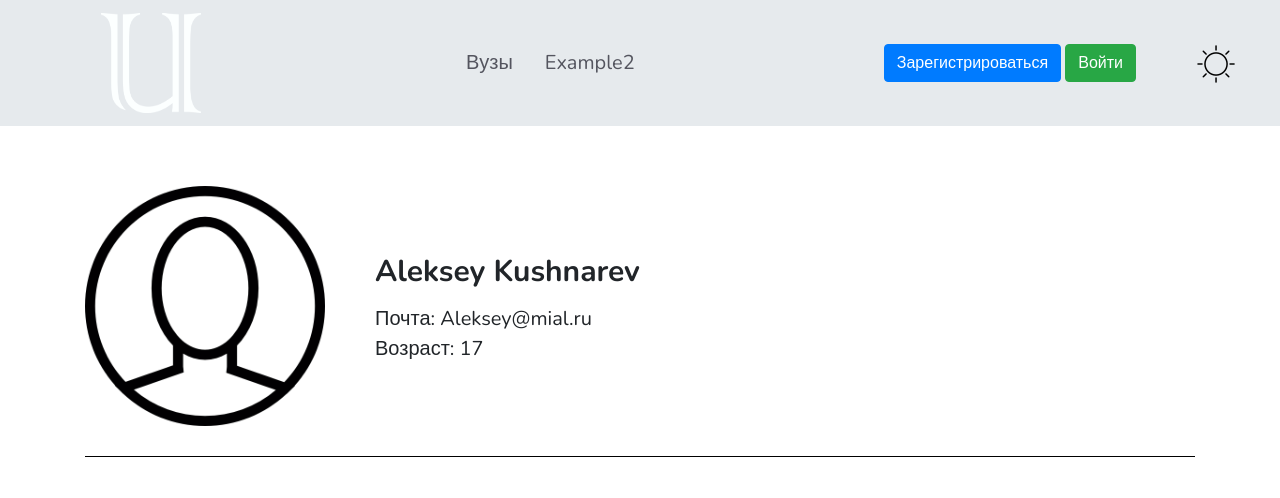
After one commit to escaleksey/universities_wiki, a Flask app: page /profile/1 in a window 1280 px wide. The commit adds this page. Shown: the top 498 px of the page. Run offline with Flask 2, Linux system fonts and the light colour scheme; some libraries are stand-ins or nearby versions.

Commit message:
create profile.html

```diff
--- a/app.py
+++ b/app.py
@@ -4,13 +4,24 @@ app = Flask(__name__)
 
 
 @app.route('/')
+@app.route('/index')
 def index():
     return render_template('index.html')
 
 
-@app.route('/universities')
-def universities():
-    return render_template('list_universities.html')
+@app.route('/universities/<city>')
+def universities(city):
+    params = {
+        'city': city
+    }
+    return render_template('list_universities.html', **params)
+
+
+@app.route('/profile/<int:user_id>')
+def profile(user_id):
+    params = {}
+    params['user_id'] = user_id
+    return render_template('profile.html', **params)
 
 
 def main():
--- a/static/styles/list_universities/list_universities.css
+++ b/static/styles/list_universities/list_universities.css
@@ -3,7 +3,7 @@
 .universities_content {
     padding: 30px 0;
     text-align: center;
-    color: var(--light_text_color);
+    color: var(--active_text_color);
 }
 
 .page_title {
@@ -36,7 +36,7 @@
     display: flex;
     flex-wrap: wrap;
     justify-content: space-between;
-    color: var(--light_text_color);
+    color: var(--active_text_color);
 
 }
 
--- /dev/null
+++ b/static/styles/profile/profile.css
@@ -0,0 +1,86 @@
+@import url(../root.css);
+
+
+.profile_content {
+    padding: 30px 0;
+}
+
+.personal_information {
+    display: flex;
+    padding: 30px 0;
+}
+
+.avatar {
+    margin-right: 50px;
+}
+
+.user_avatar {
+    width: 240px;
+    height: 240px;
+}
+
+.text_information {
+    display: block;
+    font-size: 20px;
+}
+
+.inner {
+    width: 100%;
+    height: 100%;
+    position: relative;
+}
+.inner_content {
+    position: absolute;
+    width: max-content;
+    top: 50%;
+    left: 0;
+    transform: translate3d(0, -50%, 0);
+}
+
+.name {
+    font-weight: 700;
+    font-size: 30px;
+    margin-bottom: 10px;
+}
+
+.favorite_universities {
+    border-top: 1px solid #000;
+}
+
+
+
+.content {
+    margin-top: 40px;
+    display: flex;
+    flex-wrap: wrap;
+    justify-content: space-between;
+    color: var(--active_text_color);
+
+}
+
+.university_item {
+    width: 45%;
+    margin-left: 10px;
+    margin-top: 40px;
+    border: 10px solid #58807f;
+    border-radius: 10px;
+    box-shadow: 2px black;
+}
+
+.university_photo {
+    text-align: center;
+    width: 100%;
+    border-bottom: 10px solid #58807f;
+}
+
+.text_content {
+    padding: 10px 5px;
+    color: var(--active_text_color);
+
+}
+
+.title {
+    text-transform: uppercase;
+    font-size: 17px;
+    font-weight: 700;
+}
--- a/templates/base.html
+++ b/templates/base.html
@@ -32,12 +32,12 @@
         <div class="container">
             <nav class="nav navbar">
                 <div class="logo">
-                    <a class="navbar-brand" href="#">
+                    <a class="navbar-brand" href="/">
                         <img class="logo-img" src="/static/img/logo/logo4.png" alt="">
                     </a>
                 </div>
                 <div class="links">
-                    <a href="/universities" class="nav-link">Вузы</a>
+                    <a href="/universities/perm" class="nav-link">Вузы</a>
                     <a href="#" class="nav-link">Example2</a>
                 </div>
                 <div class="account">
--- /dev/null
+++ b/templates/profile.html
@@ -0,0 +1,44 @@
+{% extends "base.html" %}
+{% block content %}
+    <style>
+        @import url(/static/styles/profile/profile.css);
+    </style>
+    <div class="profile_content">
+        <div class="personal_information">
+            <div class="avatar">
+                <img class="user_avatar" src="/static/img/icons/default_avatar.png" alt="">
+            </div>
+            <div class="text_information">
+                <div class="inner">
+                    <div class="inner_content">
+                        <div class="name">
+                            <span>Aleksey Kushnarev</span>
+                        </div>
+                        <div class="email">
+                            Почта: <span>Aleksey@mial.ru</span>
+                        </div>
+                        <div class="age">
+                            Возраст: <span>17</span>
+                        </div>
+                    </div>
+                </div>
+            </div>
+
+        </div>
+        <div class="favorite_universities">
+            <div class="content">
+                <div class="university_item">
+                    <a href="/university_page/0">
+                        <img src="https://www.newsko.ru/media/3185656/nochnaya-zhizn-pgniu.jpg" alt="" class="university_photo">
+                        <div class="text_content">
+                            <div class="title">Пермский Национальный Иследовательский университет</div>
+                            <div class="info"> </div>
+                        </div>
+                    </a>
+                </div>
+
+
+            </div>
+        </div>
+    </div>
+{% endblock %}
```
Also changed, not shown: static/img/icons/default_avatar.png (added).
